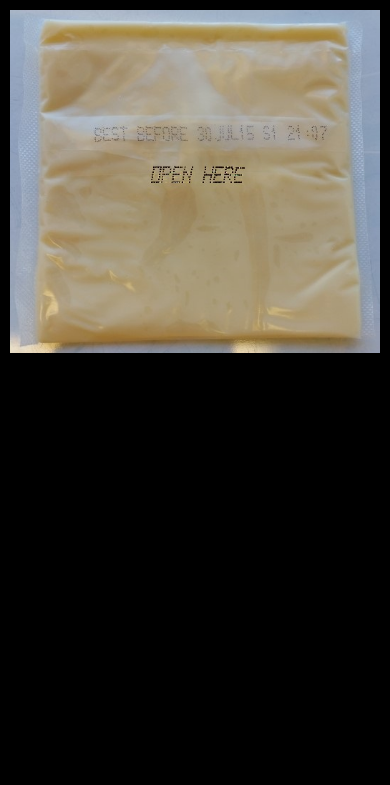
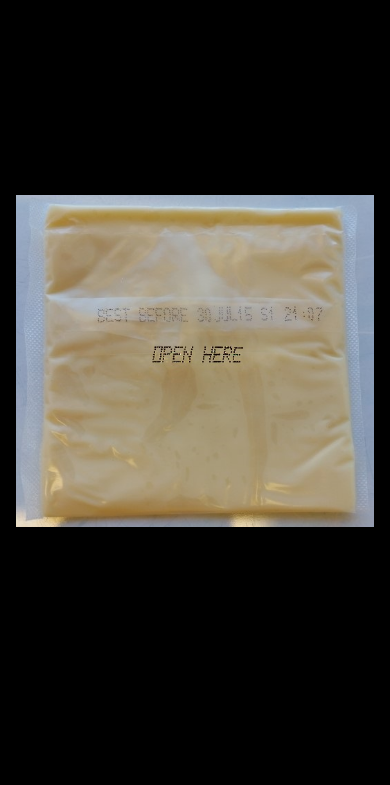
Before and after one commit to RealPlasticCheese/realplasticcheese.github.io, a plain HTML site: page index.html in a window 390 px wide. Shown: the part 59-844 px from the top of the page. Drawn offline with Linux system fonts and the light colour scheme.

Commit message:
removed title text and centred the image

```diff
--- a/index.html
+++ b/index.html
@@ -22,7 +22,6 @@
 
 <body>
     <main class="homepage">
-        <h1 class="main-title">plasticcheese.com</h1>
         <div class="main-image">
             <a class="main-image-link" href="/tinytracker">
                 <img src="./plasticcheese.jpg" alt="Plastic cheese illustration">
--- a/styles.css
+++ b/styles.css
@@ -11,9 +11,13 @@ a {
 
 .homepage {
     width: min(100%, 1200px);
+    min-height: 100vh;
+    min-height: 100svh;
     margin: 0 auto;
-    padding: 12px 10px 30px;
+    padding: clamp(16px, 4vw, 48px);
     box-sizing: border-box;
+    display: grid;
+    place-items: center;
 }
 
 .main-title {
@@ -26,7 +30,6 @@ a {
 }
 
 .main-image {
-    margin-top: 30px;
     text-align: center;
 }
 
@@ -38,6 +41,9 @@ a {
 .main-image img {
     display: block;
     max-width: 100%;
+    max-height: calc(100vh - clamp(32px, 8vw, 96px));
+    max-height: calc(100svh - clamp(32px, 8vw, 96px));
+    width: auto;
     height: auto;
     transition: transform 220ms ease;
     transform-origin: center center;
@@ -52,14 +58,3 @@ a {
     outline: 2px solid #ffffff;
     outline-offset: 4px;
 }
-
-@media (max-width: 600px) {
-    .homepage {
-        padding-top: 16px;
-        padding-bottom: 24px;
-    }
-
-    .main-image {
-        margin-top: 24px;
-    }
-}
```
